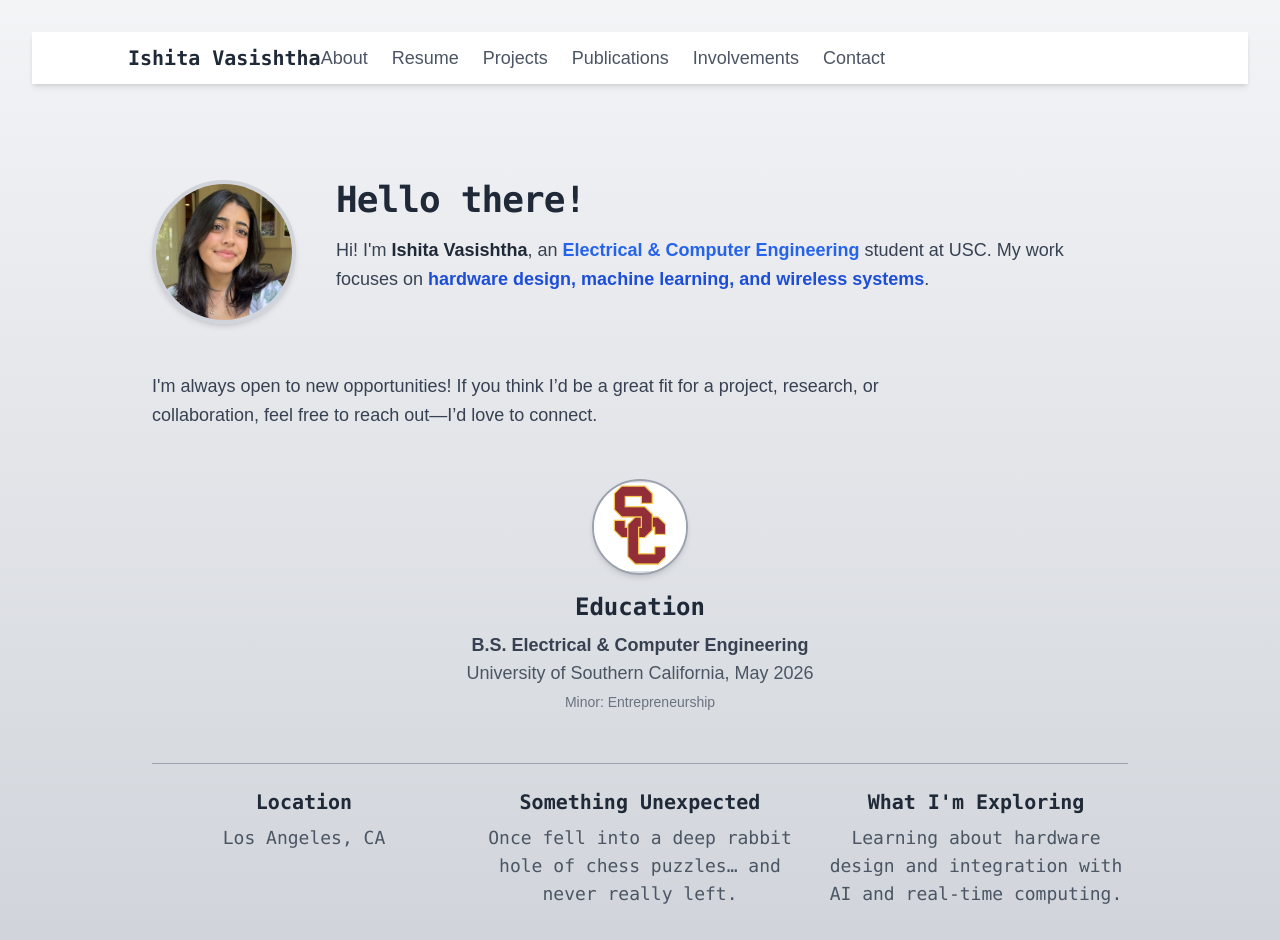
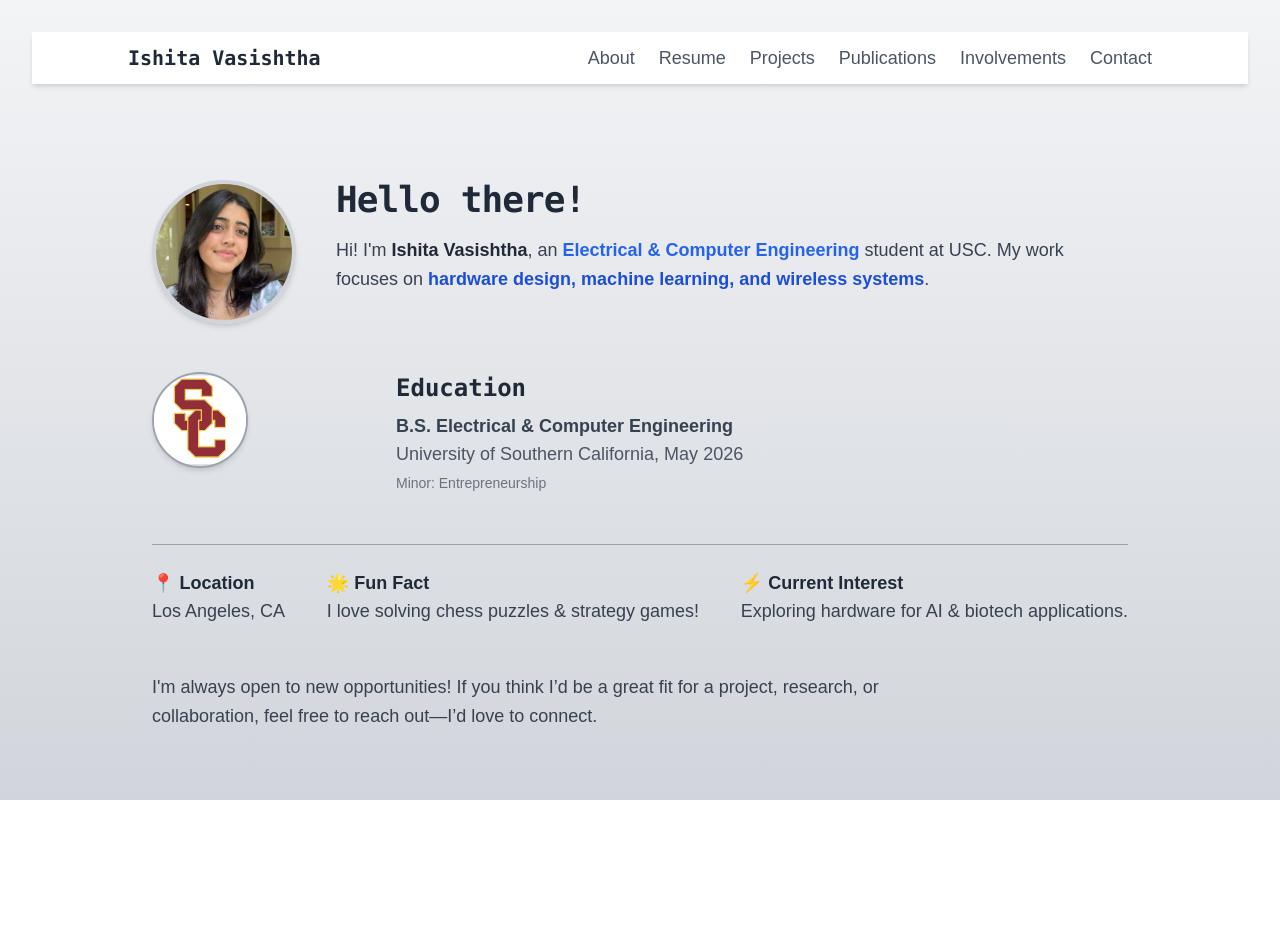
Before and after one commit to ishitav/ishitav.github.io, a Next.js app: page /ishitav.github.io/about in a window 1280 px wide. After the commit the page ends 800 px from the top, so only its background shows below. Built offline with nearby package versions, Linux system fonts and the light colour scheme.

Commit message:
reverting to old about page

```diff
--- a/src/app/about/page.js
+++ b/src/app/about/page.js
@@ -32,12 +32,8 @@ export default function About() {
           </div>
         </div>
 
-       {/* 🔹 Opportunity Section */}
-       <p className="mt-12 text-lg text-gray-700 leading-relaxed sm:w-3/4">
-          I'm always open to new opportunities! If you think I’d be a great fit for a project, research, or collaboration, feel free to reach out—I’d love to connect.
-        </p>
-        {/* 🔹 Education Section (Centered to the Page) */}
-        <div className="mt-12 flex flex-col items-center text-center">
+        {/* 🔹 Education Section (More Spread Out) */}
+        <div className="mt-12 flex flex-col sm:flex-row items-center sm:items-start sm:justify-between text-left">
 
           {/* USC Logo */}
           <div className="w-24 h-24 rounded-full border-2 border-gray-400 shadow-md overflow-hidden">
@@ -45,7 +41,7 @@ export default function About() {
           </div>
 
           {/* Education Details */}
-          <div className="mt-4">
+          <div className="sm:w-3/4">
             <h2 className="text-2xl font-semibold text-gray-800 font-mono">Education</h2>
             <p className="mt-2 text-lg text-gray-700">
               <strong>B.S. Electrical & Computer Engineering</strong> <br />
@@ -55,30 +51,28 @@ export default function About() {
           </div>
         </div>
 
-        {/* 🔹 Quick Info Section (Balanced & Professional) */}
-<div className="mt-12 border-t border-gray-400 pt-6 text-lg text-gray-700 font-mono">
-  <div className="grid grid-cols-1 sm:grid-cols-3 gap-8 text-center">
+        {/* 🔹 Quick Info Section (More Spread Out & Readable) */}
+        <div className="mt-12 border-t border-gray-400 pt-6 text-lg text-gray-700">
+          <div className="flex flex-col sm:flex-row justify-between sm:space-x-10">
+            <div>
+              <span className="font-semibold text-gray-800">📍 Location</span> <br />
+              Los Angeles, CA
+            </div>
+            <div>
+              <span className="font-semibold text-gray-800">🌟 Fun Fact</span> <br />
+              I love solving chess puzzles & strategy games!
+            </div>
+            <div>
+              <span className="font-semibold text-gray-800">⚡ Current Interest</span> <br />
+              Exploring hardware for AI & biotech applications.
+            </div>
+          </div>
+        </div>
 
-    {/* Location */}
-    <div className="flex flex-col items-center">
-      <span className="text-xl font-semibold text-gray-800">Location</span>
-      <p className="mt-2 text-gray-600">Los Angeles, CA</p>
-    </div>
-
-    {/* Fun Fact */}
-    <div className="flex flex-col items-center">
-      <span className="text-xl font-semibold text-gray-800">Something Unexpected</span>
-      <p className="mt-2 text-gray-600">Once fell into a deep rabbit hole of chess puzzles… and never really left.</p>
-    </div>
-
-    {/* Current Interest (More Quirky, Still Professional) */}
-    <div className="flex flex-col items-center">
-      <span className="text-xl font-semibold text-gray-800">What I'm Exploring</span>
-      <p className="mt-2 text-gray-600">Learning about hardware design and integration with AI and real-time computing.</p>
-    </div>
-  </div>
-</div>
-
+        {/* 🔹 Opportunity Section */}
+        <p className="mt-12 text-lg text-gray-700 leading-relaxed sm:w-3/4">
+          I'm always open to new opportunities! If you think I’d be a great fit for a project, research, or collaboration, feel free to reach out—I’d love to connect.
+        </p>
 
       </section>
     </main>
```
